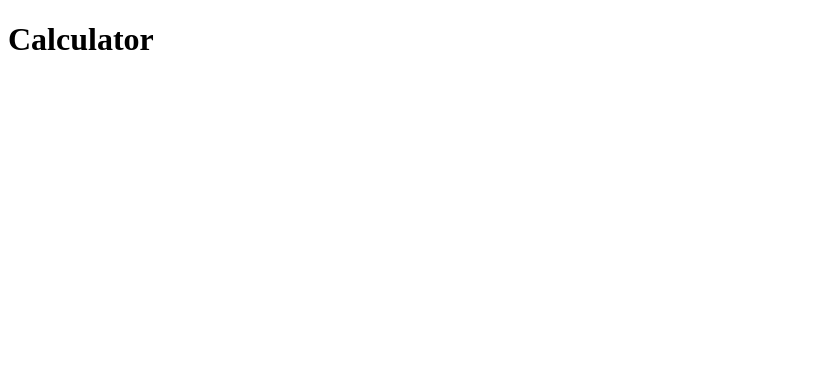
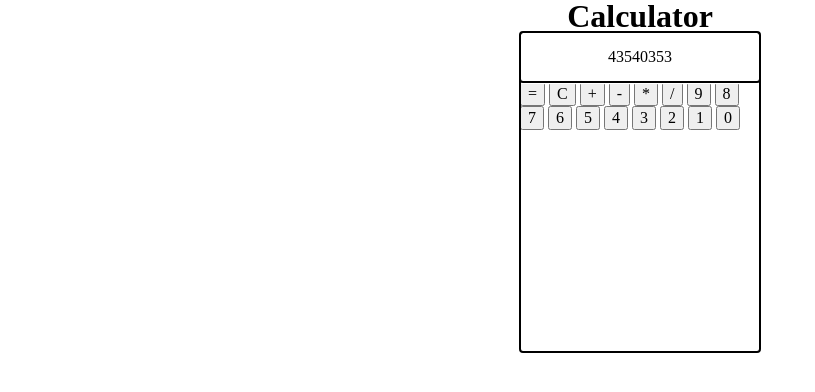
Before and after one commit to henriquecfaguiar/calculator, a plain HTML site: page index.html in a window 1280 px wide. Shown: the whole page, without its empty margins (0-815 px from the left). Drawn offline with Linux system fonts and the light colour scheme.

Commit message:
Add some html and css to build the calculator

```diff
--- a/index.html
+++ b/index.html
@@ -15,7 +15,27 @@
     <h1>Calculator</h1>
   </header>
   <main>
-
+    <div class="container">
+      <div class="display">43540353</div>
+      <div class="buttons">
+        <button>=</button>
+        <button>C</button>
+        <button>+</button>
+        <button>-</button>
+        <button>*</button>
+        <button>/</button>
+        <button>9</button>
+        <button>8</button>
+        <button>7</button>
+        <button>6</button>
+        <button>5</button>
+        <button>4</button>
+        <button>3</button>
+        <button>2</button>
+        <button>1</button>
+        <button>0</button>
+      </div>
+    </div>
   </main>
   <footer>
 
--- a/style.css
+++ b/style.css
@@ -0,0 +1,65 @@
+/* reset */
+
+*,
+*::before,
+*::after {
+  box-sizing: border-box;
+}
+
+h1,
+.h1,
+h2,
+.h2,
+h3,
+.h3,
+h4,
+.h4 {
+  line-height: 1;
+}
+
+body,
+h1,
+h2,
+h3,
+p,
+dl,
+dd,
+figure {
+  margin: 0;
+}
+
+ul[class],
+ol[class] {
+  list-style: none;
+  padding: 0;
+}
+
+input,
+button,
+textarea,
+select {
+  font: inherit;
+}
+
+img {
+  max-width: 100%;
+  height: auto;
+  display: block;
+}
+
+h1 {
+  text-align: center;
+}
+
+.container {
+  margin-inline: auto;
+  outline: auto;
+  width: 15rem;
+  height: 20rem;
+}
+
+.display {
+  outline: auto;
+  text-align: center;
+  padding: 1rem 0;
+}
```
